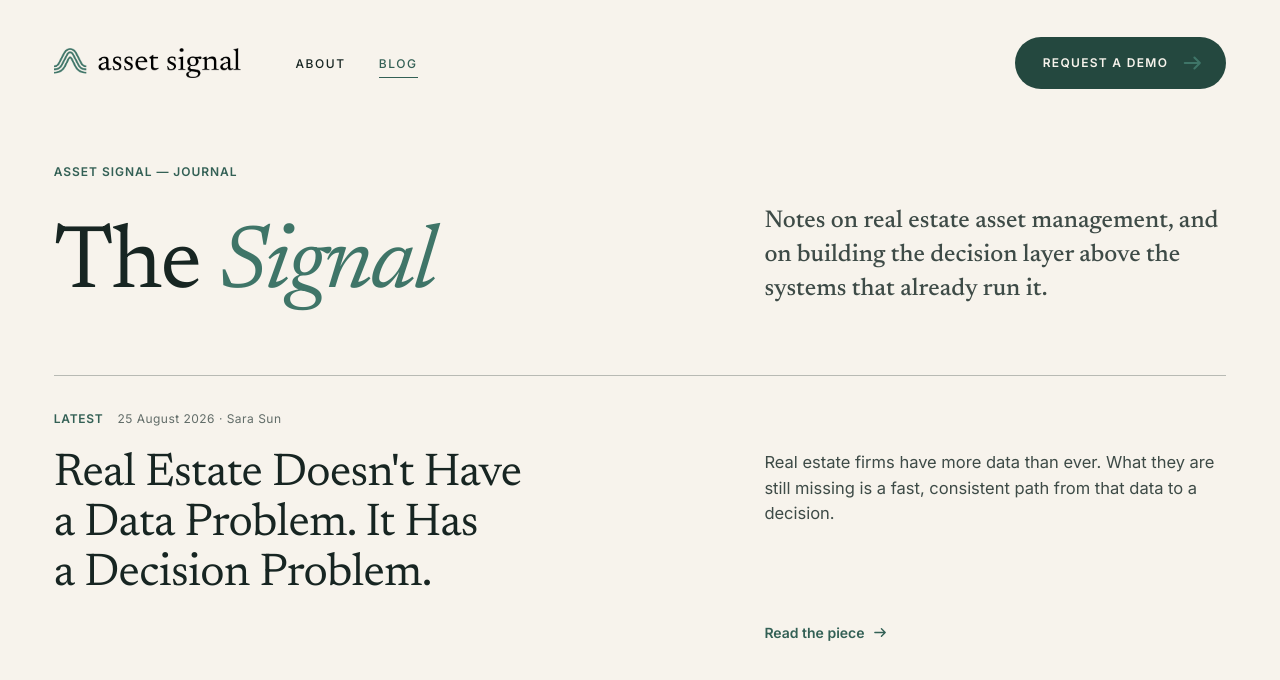
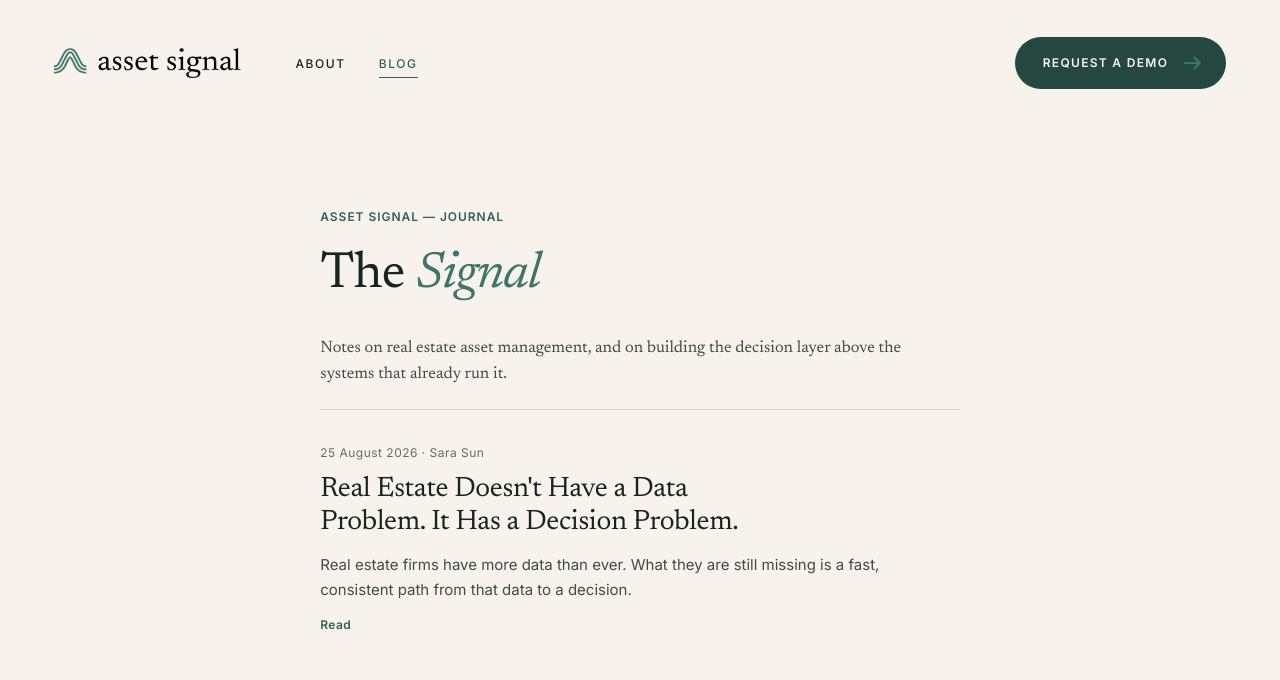
Before and after one commit to asset-signal/asset-signal.github.io, a Jekyll site: the page built from blog/index.html, in a window 1280 px wide and 900 px high. Shown: the top 680 px of the window. Built offline with Jekyll 4.4.1, drawn with Linux system fonts in a browser that asks for light colours.

Commit message:
Revert blog to a centered reading layout and refresh the about page
Narrow the blog index and post pages back to the same min(74ch,
page-max) measure as about.css instead of the full-width editorial
layout, tighten the lede spacing, and set it in Newsreader. On the
about page, trim Sara's bio, merge it into two paragraphs, add
founder photos, and correct her title to Co-Founder & CEO.

Co-Authored-By: Claude Sonnet 5 <noreply@anthropic.com>

```diff
--- a/_layouts/post.html
+++ b/_layouts/post.html
@@ -50,7 +50,7 @@ layout: default
   live there for the same reason.
 {%- endcomment -%}
     <main id="main" class="signal-post">
-      <div class="wrap">
+      <div class="wrap signal-post__wrap">
         <article class="post">
           <nav class="post__masthead" aria-label="The Signal">
             <a class="post__wordmark" href="{{ '/blog/' | relative_url }}">
--- a/blog/index.html
+++ b/blog/index.html
@@ -12,7 +12,7 @@ kicker: "Asset Signal — Journal"
 lede: "Notes on real estate asset management, and on building the decision layer above the systems that already run it."
 ---
     <main id="main" class="signal-index">
-      <div class="wrap">
+      <div class="wrap signal-index__wrap">
 
         <header class="signal-index__head">
           <p class="signal-index__kicker">{{ page.kicker }}</p>
@@ -21,37 +21,15 @@ lede: "Notes on real estate asset management, and on building the decision layer
         </header>
 
         {%- if site.posts.size > 0 %}
-        {%- assign featured = site.posts.first %}
-        <a class="signal-feature" href="{{ featured.url | relative_url }}" aria-label="{{ featured.title }}">
-          <div class="signal-feature__meta">
-            <span class="signal-feature__tag">Latest</span>
-            <span class="signal-feature__date">
-              <time datetime="{{ featured.date | date_to_xmlschema }}">{{ featured.date | date: "%-d %B %Y" }}</time>
-              {%- if featured.author %} · {{ featured.author }}{% endif %}
-            </span>
-          </div>
-          <h2 class="signal-feature__title">{{ featured.title }}</h2>
-          {%- if featured.standfirst %}
-          <p class="signal-feature__standfirst">{{ featured.standfirst }}</p>
-          {%- endif %}
-          <span class="signal-feature__read" aria-hidden="true">
-            Read the piece
-            <svg viewBox="0 0 16 16" fill="none"><path d="M2 8h11M9 4l4 4-4 4" stroke="currentColor" stroke-width="1.5" stroke-linecap="round" stroke-linejoin="round"/></svg>
-          </span>
-        </a>
-
-        {%- assign rest_count = site.posts.size | minus: 1 %}
-        {%- if rest_count > 0 %}
-        <h2 class="signal-index__subhead">More from The Signal</h2>
         <ul class="signal-grid">
-          {%- for post in site.posts offset: 1 %}
+          {%- for post in site.posts %}
           <li class="signal-grid__item">
             <a class="signal-grid__link" href="{{ post.url | relative_url }}" aria-label="{{ post.title }}">
               <span class="signal-grid__date" aria-hidden="true">
                 <time datetime="{{ post.date | date_to_xmlschema }}">{{ post.date | date: "%-d %B %Y" }}</time>
                 {%- if post.author %} · {{ post.author }}{% endif %}
               </span>
-              <h3 class="signal-grid__title">{{ post.title }}</h3>
+              <h2 class="signal-grid__title">{{ post.title }}</h2>
               {%- if post.standfirst %}
               <p class="signal-grid__standfirst">{{ post.standfirst }}</p>
               {%- endif %}
@@ -60,7 +38,6 @@ lede: "Notes on real estate asset management, and on building the decision layer
           </li>
           {%- endfor %}
         </ul>
-        {%- endif %}
 
         {%- else %}
         <div class="signal-empty">
--- a/css/blog.css
+++ b/css/blog.css
@@ -1,40 +1,28 @@
 /* ─────────────────────────────────────────────────────────────
    blog.css — The Signal
 
-   The rest of the site reads at 74ch because it is mostly one
-   voice making one argument. A journal is a different object: an
-   index is a contents page, not an essay, so it takes the full
-   --page-max measure the marketing bands use, and gets its own
-   masthead rather than borrowing the plain "Blog" heading treatment
-   the placeholder page used.
+   Read mode, not Persuade. The marketing bands argue; these pages
+   are read, so they take the reading measure the rest of the site
+   uses — the same min(74ch, --page-max) as about.css — rather than
+   the full page-max width of a magazine layout.
 
-   Still no cards. The homepage's grammar — a hairline rule, an
-   eyebrow, an asymmetric 7/5 split — carries over instead of a
-   boxed grid, so the journal reads as the same publication as the
-   page that links to it.
+   Still no cards. A single hairline-ruled list makes a company
+   with a handful of posts look like a company with a handful of
+   posts, instead of padding the page with a boxed grid.
    ───────────────────────────────────────────────────────────── */
 
 .signal-index,
 .signal-post {
-  padding-block: clamp(28px, 4vh, 52px) var(--section-y);
+  padding-block: clamp(56px, 9vh, 104px) var(--section-y);
 }
 
+.signal-index__wrap,
+.signal-post__wrap { max-width: min(74ch, var(--page-max)); }
+
 /* ── Masthead ─────────────────────────────────────────────────
-   Kicker, wordmark, lede — the title takes the wide column and the
-   lede sits against its baseline in the narrow one, same split as
-   .section-head on the homepage. */
-.signal-index__head {
-  display: grid;
-  grid-template-columns: minmax(0, 7fr) minmax(0, 5fr);
-  grid-template-areas:
-    "kicker kicker"
-    "title  lede";
-  column-gap: clamp(32px, 5vw, 90px);
-  align-items: end;
-}
-
+   Kicker, title, lede — stacked in one column, same rhythm as
+   about.css's page header. */
 .signal-index__kicker {
-  grid-area: kicker;
   margin: 0 0 var(--space-4);
   font-size: var(--t-meta);
   font-weight: 600;
@@ -44,13 +32,12 @@
 }
 
 .signal-index__title {
-  grid-area: title;
   margin: 0;
   font-family: var(--font-display);
   font-weight: 400;
-  font-size: clamp(48px, 7vw, 96px);
-  line-height: 0.98;
-  letter-spacing: -0.02em;
+  font-size: clamp(34px, 4vw, 54px);
+  line-height: 1.04;
+  letter-spacing: -0.015em;
   color: var(--ink);
 }
 
@@ -60,151 +47,25 @@
 }
 
 .signal-index__lede {
-  grid-area: lede;
-  margin: 0;
-  padding-bottom: 0.2em;
-  max-width: 34em;
+  margin: var(--space-5) 0 0;
+  max-width: 36em;
   font-family: var(--font-display);
-  font-weight: 500;
-  font-size: clamp(21px, 1.9vw, 27px);
-  line-height: 1.4;
-  color: var(--ink-soft);
-}
-
-@media (max-width: 760px) {
-  .signal-index__head {
-    grid-template-columns: minmax(0, 1fr);
-    grid-template-areas: "kicker" "title" "lede";
-  }
-  .signal-index__lede { margin-top: var(--space-4); }
-}
-
-/* ── Featured post ────────────────────────────────────────────
-   The lead story, set the way the homepage sets a statement: a
-   display headline in the wide column, its standfirst in the
-   narrow one, sharing a baseline rather than stacking. */
-.signal-feature {
-  display: grid;
-  grid-template-columns: minmax(0, 7fr) minmax(0, 5fr);
-  column-gap: clamp(32px, 5vw, 90px);
-  row-gap: var(--space-4);
-  align-items: start;
-  margin-top: var(--space-6);
-  padding-top: var(--space-5);
-  border-top: 1px solid var(--rule-strong);
-  color: inherit;
-  text-decoration: none;
-}
-
-.signal-feature__meta {
-  grid-column: 1 / -1;
-  display: flex;
-  align-items: center;
-  gap: var(--space-3);
-}
-
-.signal-feature__tag {
-  font-size: var(--t-meta);
-  font-weight: 600;
-  letter-spacing: 0.06em;
-  text-transform: uppercase;
-  color: var(--signal-ink);
-}
-
-.signal-feature__date {
-  font-size: var(--t-meta);
-  letter-spacing: 0.04em;
-  color: var(--ink-muted);
-}
-
-.signal-feature__title {
-  margin: 0;
-  font-family: var(--font-display);
-  font-weight: 400;
-  font-size: clamp(30px, 3.6vw, 48px);
-  line-height: 1.08;
-  letter-spacing: -0.014em;
-  color: var(--ink);
-  text-wrap: balance;
-  transition: color var(--dur-fast) var(--ease);
-}
-
-.signal-feature:hover .signal-feature__title { color: var(--signal-ink); }
-
-.signal-feature__standfirst {
-  margin: 0;
-  max-width: 32em;
   font-size: var(--t-lede);
   line-height: 1.55;
   color: var(--ink-soft);
 }
 
-.signal-feature__read {
-  grid-column: 2 / 3;
-  justify-self: start;
-  display: inline-flex;
-  align-items: center;
-  gap: 8px;
-  font-size: var(--t-sm);
-  font-weight: 600;
-  color: var(--signal-ink);
-}
-
-.signal-feature__read svg {
-  width: 15px;
-  height: 15px;
-  transition: transform var(--dur-fast) var(--ease);
-}
-
-.signal-feature:hover .signal-feature__read svg { transform: translateX(3px); }
-
-@media (max-width: 760px) {
-  .signal-feature { grid-template-columns: minmax(0, 1fr); }
-  .signal-feature__read { grid-column: 1; }
-}
-
-/* ── The grid ─────────────────────────────────────────────────
-   Three columns of hairline-ruled entries — the same border-top +
-   dot grammar the homepage's loop diagram uses for its six stages,
-   so the journal's own list still reads as this site's furniture
-   rather than a blog theme's card grid. */
-.signal-index__subhead {
-  margin: var(--space-7) 0 0;
-  padding-bottom: var(--space-4);
-  font-family: var(--font-sans);
-  font-size: var(--t-meta);
-  font-weight: 600;
-  letter-spacing: 0.06em;
-  text-transform: uppercase;
-  color: var(--ink-muted);
-  border-bottom: 1px solid var(--rule);
-}
-
+/* ── The list ─────────────────────────────────────────────────
+   Hairline-ruled entries, one column, full post list. */
 .signal-grid {
-  margin: 0;
+  margin: var(--space-4) 0 0;
   padding: 0;
   list-style: none;
-  display: grid;
-  grid-template-columns: repeat(3, minmax(0, 1fr));
-  column-gap: clamp(24px, 3vw, 56px);
 }
 
 .signal-grid__item {
-  position: relative;
   border-top: 1px solid var(--rule);
-  padding: var(--space-5) 0 var(--space-6);
-}
-
-.signal-grid__item::before {
-  content: "";
-  position: absolute;
-  top: -3.5px;
-  left: 0;
-  width: 7px;
-  height: 7px;
-  border-radius: 50%;
-  background: var(--paper);
-  box-shadow: inset 0 0 0 1.5px var(--signal-soft);
+  padding-block: var(--space-5);
 }
 
 .signal-grid__link {
@@ -224,9 +85,9 @@
   margin: 10px 0 0;
   font-family: var(--font-display);
   font-weight: 400;
-  font-size: clamp(19px, 1.6vw, 22px);
-  line-height: 1.2;
-  letter-spacing: -0.008em;
+  font-size: clamp(23px, 2.2vw, 31px);
+  line-height: 1.18;
+  letter-spacing: -0.012em;
   color: var(--ink);
   text-wrap: balance;
   transition: color var(--dur-fast) var(--ease);
@@ -235,9 +96,10 @@
 .signal-grid__link:hover .signal-grid__title { color: var(--signal-ink); }
 
 .signal-grid__standfirst {
-  margin: var(--space-2) 0 0;
-  font-size: var(--t-sm);
-  line-height: 1.55;
+  margin: var(--space-3) 0 0;
+  max-width: 40em;
+  font-size: var(--t-body);
+  line-height: 1.62;
   color: var(--ink-soft);
 }
 
@@ -248,14 +110,6 @@
   font-weight: 600;
   letter-spacing: 0.03em;
   color: var(--signal-ink);
-}
-
-@media (max-width: 1040px) {
-  .signal-grid { grid-template-columns: repeat(2, minmax(0, 1fr)); }
-}
-
-@media (max-width: 640px) {
-  .signal-grid { grid-template-columns: minmax(0, 1fr); }
 }
 
 /* ── Empty state ──────────────────────────────────────────────
```
Also changed, not shown: about.html (+12 -13 lines), css/about.css (+14 -0 lines), img/sara.jpeg (added), img/yuya.jpg (added).
